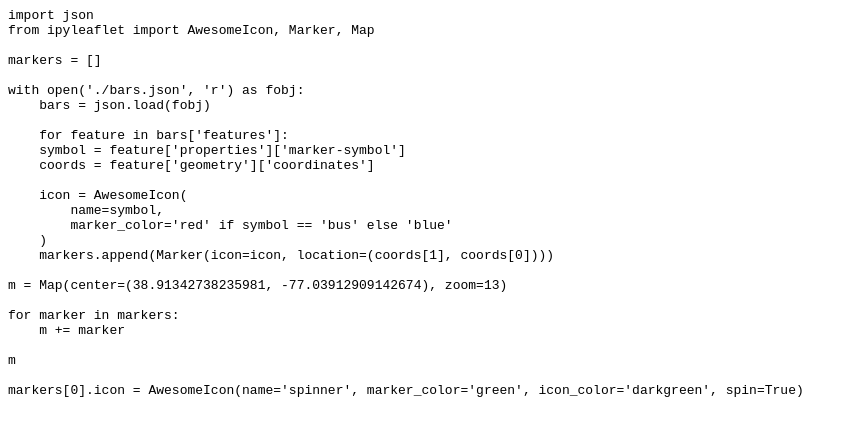
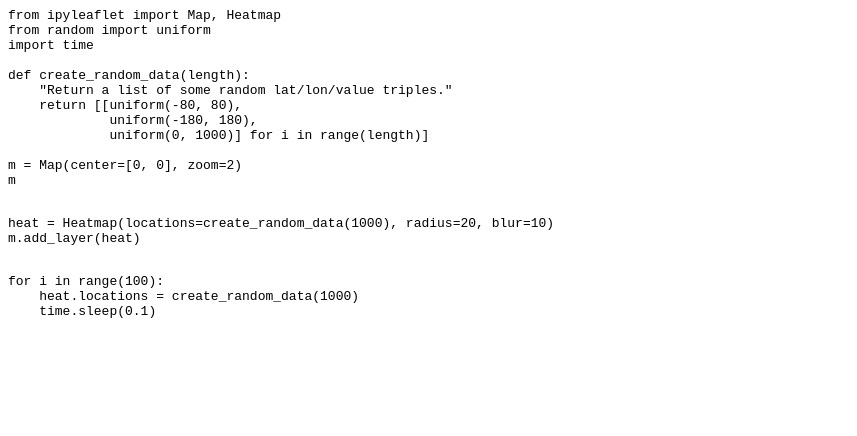
Before and after one commit to sandertyu/widgetstuffs, a plain HTML site: page thebelab/ipyleaflet.html in a window 1280 px wide. Shown: the whole page, without its empty margins (0-857 px from the left). Drawn offline with Linux system fonts and the light colour scheme.

Commit message:
ipyleaflet thebe complete

```diff
--- a/thebelab/ipyleaflet.html
+++ b/thebelab/ipyleaflet.html
@@ -11,8 +11,8 @@
     <script type="text/x-thebe-config">
     {
       binderOptions: {
-        repo: "sandertyu/widgetstuffs",
-        ref: "master"
+        repo: "LibreTexts/ckeditor-binder-plugin",
+        ref: "Python-Env"
       },
       kernelOptions: {
         name: "python3",
@@ -31,33 +31,31 @@
 
     <!-- source from https://github.com/jupyter-widgets/ipyleaflet/blob/master/examples/AntPath.ipynb -->
     <pre data-executable="true" data-language="python">
-import json
-from ipyleaflet import AwesomeIcon, Marker, Map
+from ipyleaflet import Map, Heatmap
+from random import uniform
+import time
 
-markers = []
+def create_random_data(length):
+    "Return a list of some random lat/lon/value triples."
+    return [[uniform(-80, 80),
+             uniform(-180, 180),
+             uniform(0, 1000)] for i in range(length)]
 
-with open('./bars.json', 'r') as fobj:
-    bars = json.load(fobj)
+m = Map(center=[0, 0], zoom=2)
+m
+  </pre>
 
-    for feature in bars['features']:
-    symbol = feature['properties']['marker-symbol']
-    coords = feature['geometry']['coordinates']
+    <pre data-executable="true" data-language="python">
+heat = Heatmap(locations=create_random_data(1000), radius=20, blur=10)
+m.add_layer(heat)
+    </pre>
 
-    icon = AwesomeIcon(
-        name=symbol,
-        marker_color='red' if symbol == 'bus' else 'blue'
-    )
-    markers.append(Marker(icon=icon, location=(coords[1], coords[0])))
+    <pre data-executable="true" data-language="python">
+for i in range(100):
+    heat.locations = create_random_data(1000)
+    time.sleep(0.1)
+    </pre>
 
-m = Map(center=(38.91342738235981, -77.03912909142674), zoom=13)
-
-for marker in markers:
-    m += marker
-
-m
-
-markers[0].icon = AwesomeIcon(name='spinner', marker_color='green', icon_color='darkgreen', spin=True)
-  </pre>
 </body>
 
 </html>
```
Also changed, not shown: 1 other file. Lines whose indentation alone changed are shown as unchanged.
